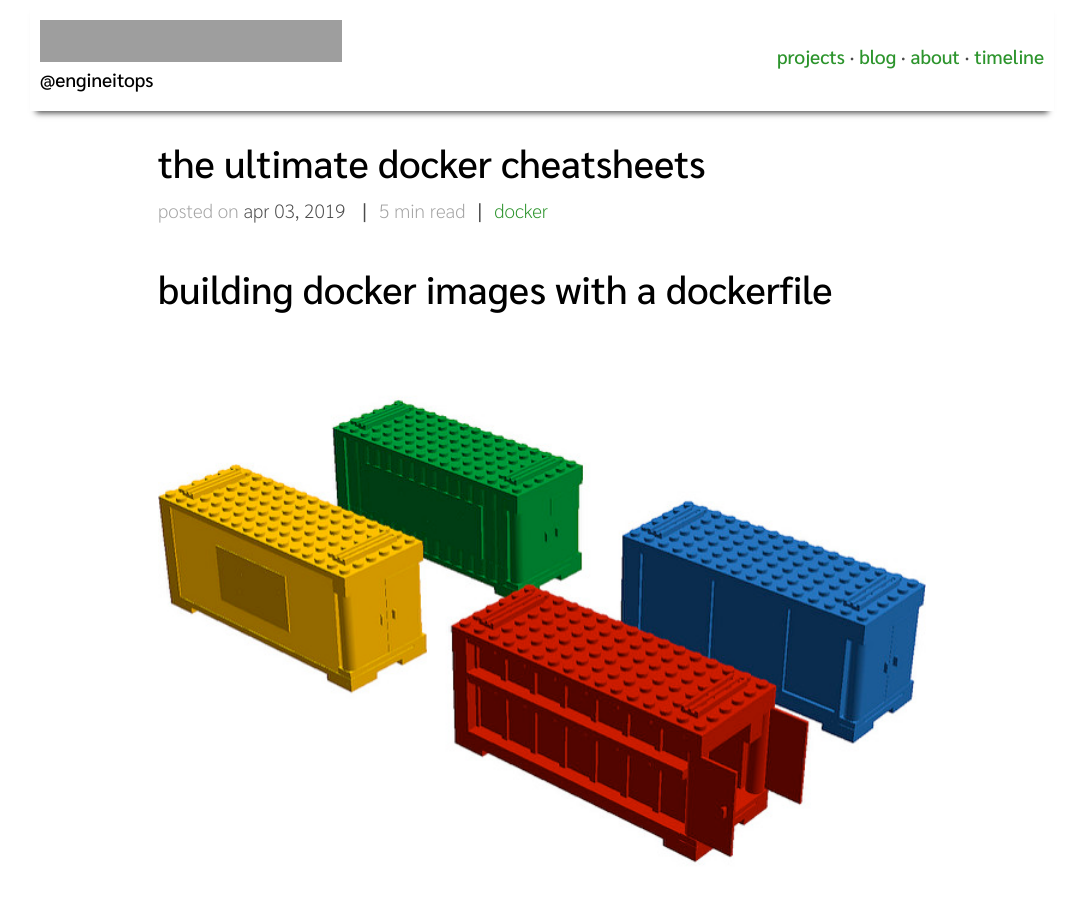
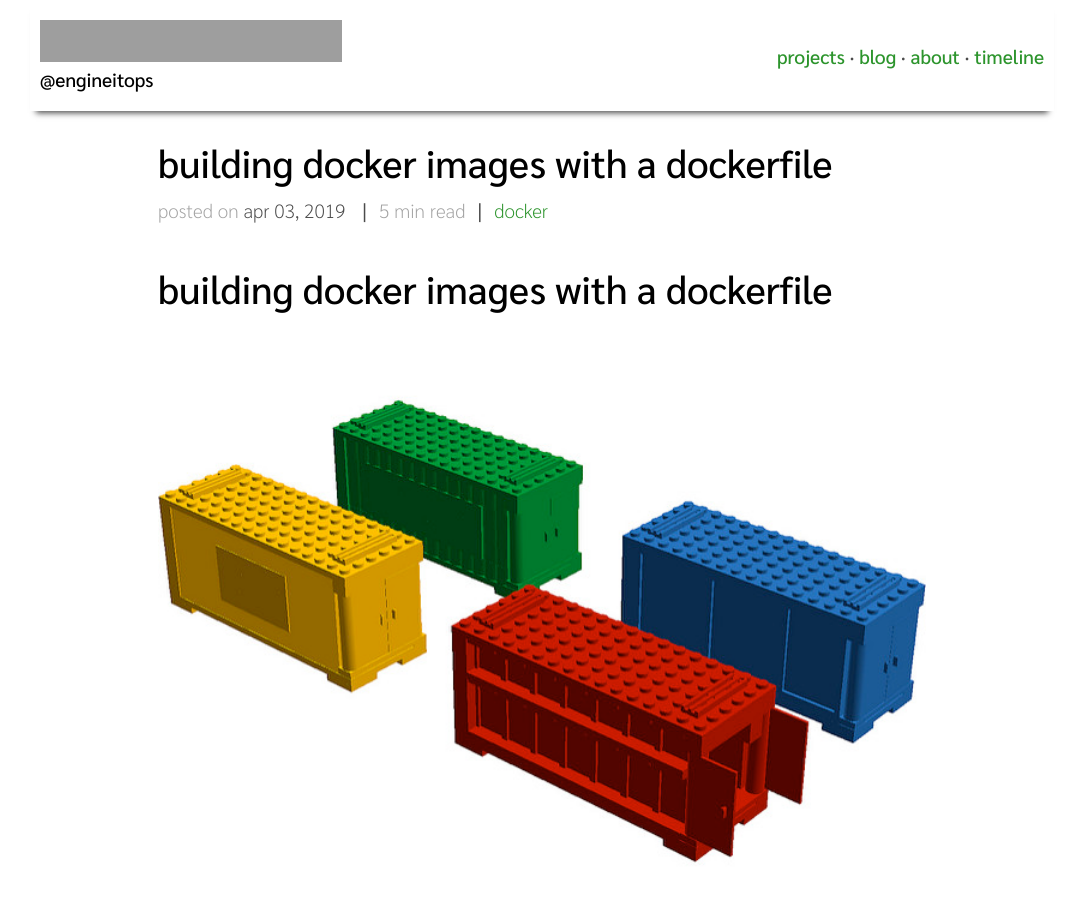
Before and after one commit to EngineITOps/EngineITOps.github.io, a Jekyll site: the page built from _posts/2019-04-03-Building-Docker-images-with-a-Dockerfile.md, in a window 1280 px wide and 900 px high. Shown: the whole window, without its empty margins (98-1181 px from the left). Built offline with Jekyll 4.4.1, drawn with Linux system fonts in a browser that asks for light colours; grey boxes are pictures that could not be loaded.

Commit message:
Update 2019-04-03-Building-Docker-images-with-a-Dockerfile.md

```diff
--- a/_posts/2019-04-03-Building-Docker-images-with-a-Dockerfile.md
+++ b/_posts/2019-04-03-Building-Docker-images-with-a-Dockerfile.md
@@ -1,6 +1,6 @@
 ---
 layout: post
-title: The Ultimate Docker Cheatsheets
+title: Building Docker images with a Dockerfile
 tags: [Docker, Dockerfile]
 categories: [ Docker ]
 ---
```
